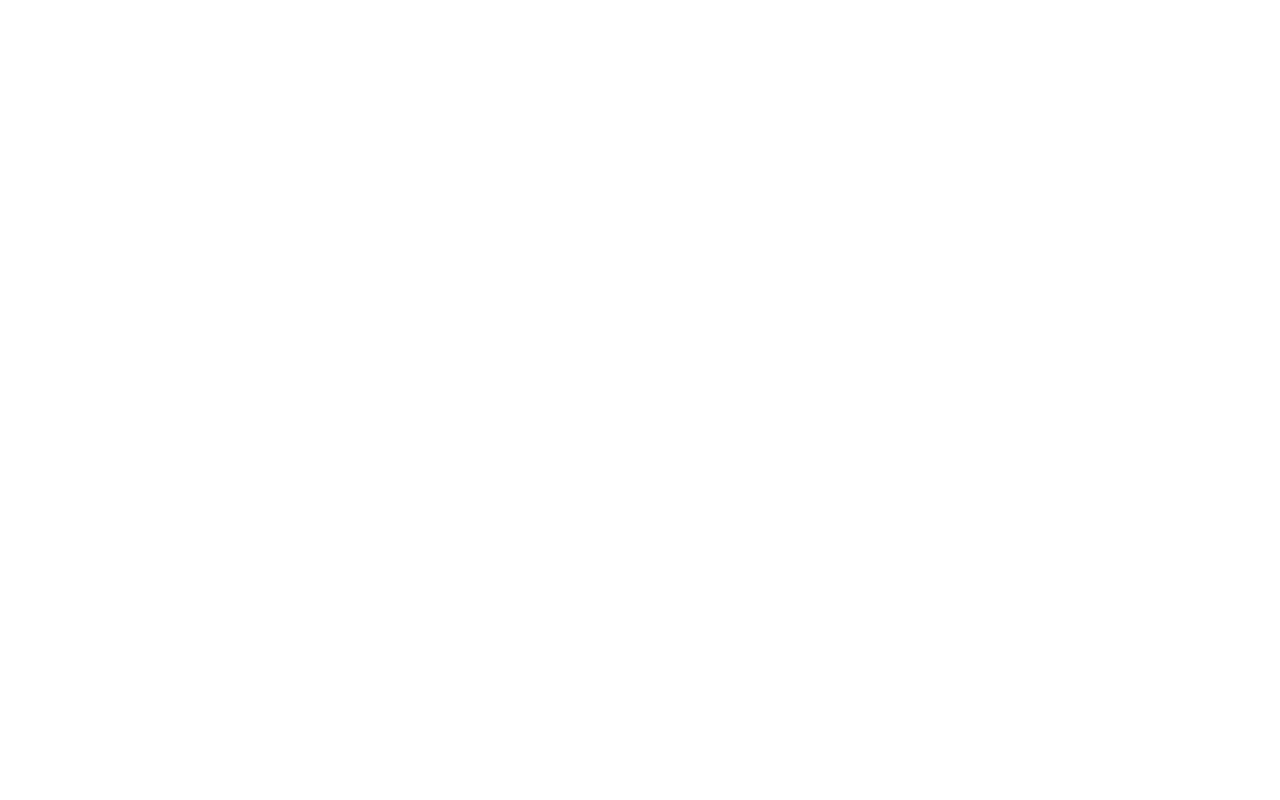
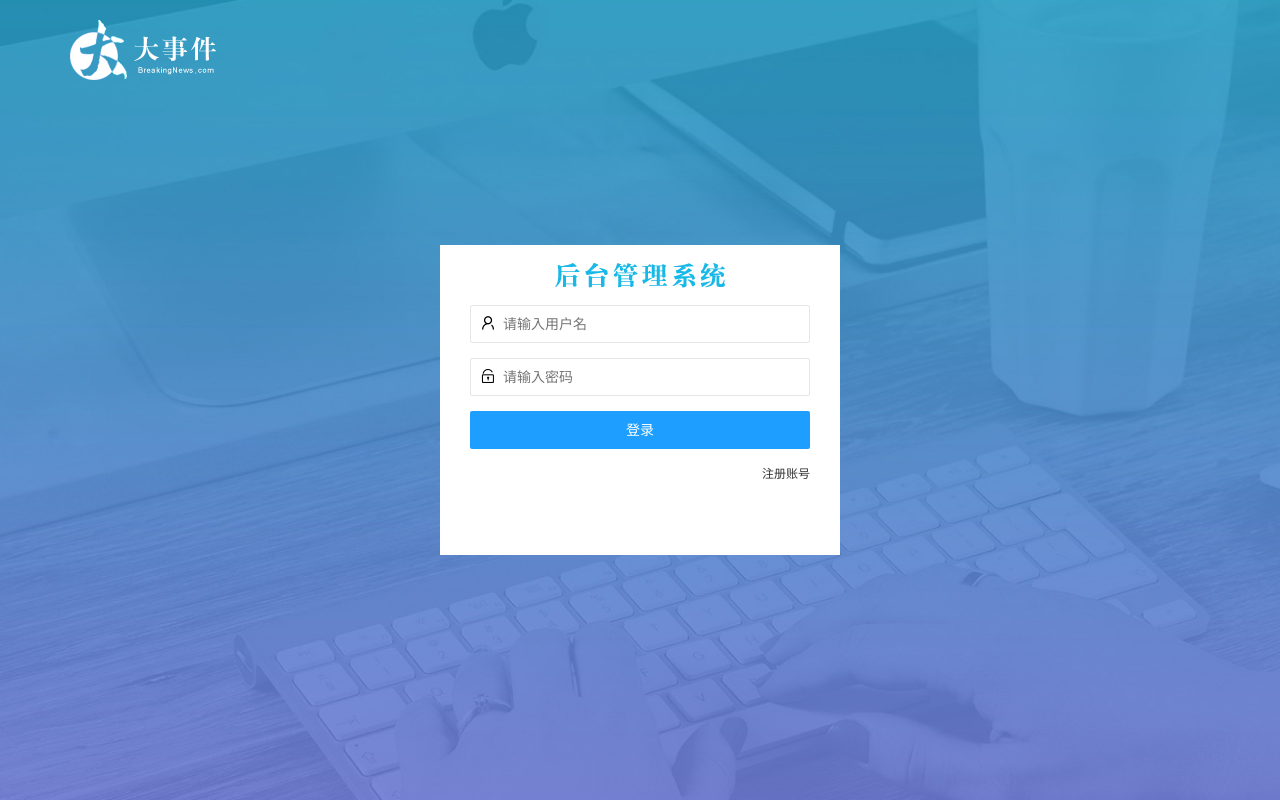
Before and after one commit to kaiy1997/bigEvent, a plain HTML site: page login.html in a window 1280 px wide. Drawn offline with Linux system fonts and the light colour scheme.

Commit message:
登录和注册布局完成

```diff
--- /dev/null
+++ b/assets/css/login.css
@@ -0,0 +1,45 @@
+body,html {
+    margin: 0;
+    padding: 0;
+    width: 100%;
+    height: 100%;
+    background: url('../images/login_bg.jpg') no-repeat center/cover;
+}
+/* 注册/登录框 */
+.login-reg {
+    width: 400px;
+    height: 310px;
+    background-color: #fff;
+    position: absolute;
+    left: 50%;
+    top: 50%;
+    transform: translate(-50%,-50%);
+}
+
+.login_title {
+    height: 60px;
+    background: url('../images/login_title.png') no-repeat center;
+}
+
+.layui-form {
+    padding: 0 30px;
+}
+
+.links {
+    display: flex;
+    justify-content: flex-end;
+}
+.links a {
+    font-size: 12px;
+}
+.layui-form-item {
+    position: relative;
+}
+.layui-form-item .layui-icon {
+    position: absolute;
+    top: 10px;
+    left: 10px;
+}
+.layui-input {
+    padding-left: 32px;
+}
--- /dev/null
+++ b/assets/js/login.js
@@ -0,0 +1,15 @@
+$(function () {
+    // 点击注册按钮
+    $('#reg_btn').on('click', function () {
+        $('.reg').show()
+        $('.login').hide()
+    })
+    // 点击登录按钮
+    $('#login_btn').on('click', function () {
+        $('.login').show()
+        $('.reg').hide()
+    })
+    $('.layui-form').on('submit',function(e){
+       console.log(e);
+    })
+})
--- a/login.html
+++ b/login.html
@@ -1,11 +1,84 @@
 <!DOCTYPE html>
 <html lang="en">
+
 <head>
     <meta charset="UTF-8">
     <meta name="viewport" content="width=device-width, initial-scale=1.0">
-    <title>登录</title>
+    <title>登录/注册</title>
+    <link rel="stylesheet" href="./assets/lib/layui/css/layui.css">
+    <link rel="stylesheet" href="./assets/css/login.css">
 </head>
+
 <body>
+    <!-- logo图标 -->
+    <div class="layui-main">
+        <img src="./assets/images/logo.png" style="margin-top: 20px;">
+    </div>
+    <!-- 登录/注册框 -->
+    <div class="login-reg">
+        <div class="login_title">
+        </div>
+        <!-- 登录框 -->
+        <div class="login">
+            <form class="layui-form">
+                <!-- 用户输入框 -->
+                <div class="layui-form-item">
+                    <i class="layui-icon layui-icon-username"></i>
+                    <input type="text" name="username" required lay-verify="required" placeholder="请输入用户名"
+                        autocomplete="off" class="layui-input">
+                </div>
+                <!-- 密码输入框 -->
+                <div class="layui-form-item">
+                    <i class="layui-icon layui-icon-password"></i>
+                    <input type="password" name="password" required lay-verify="required" placeholder="请输入密码"
+                        autocomplete="off" class="layui-input">
+                </div>
+                <!-- 登录按钮 -->
+                <div class="layui-form-item">
+                    <button class="layui-btn layui-btn-fluid layui-btn-normal" lay-submit>登录</button>
+                </div>
+                <!-- 注册链接 -->
+                <div class="layui-form-item links">
+                    <a href="javascript:;" id="reg_btn">注册账号</a>
+                </div>
+            </form>
+        </div>
+        <!-- 注册框 -->
+        <div class="reg" style="display: none;">
+            <form class="layui-form">
+                <!-- 用户输入框 -->
+                <div class="layui-form-item">
+                    <i class="layui-icon layui-icon-username"></i>
+                    <input type="text" name="username" required lay-verify="required" placeholder="请输入用户名"
+                        autocomplete="off" class="layui-input">
+                </div>
+                <!-- 密码输入框 -->
+                <div class="layui-form-item">
+                    <i class="layui-icon layui-icon-password"></i>
+                    <input type="password" name="password" required lay-verify="required" placeholder="请输入密码"
+                        autocomplete="off" class="layui-input">
+                </div>
+                <!-- 密码确认框 -->
+                <div class="layui-form-item">
+                    <i class="layui-icon layui-icon-password"></i>
+                    <input type="password" name="repassword" required lay-verify="required" placeholder="请确认密码"
+                        autocomplete="off" class="layui-input">
+                </div>
+                <!-- 登录按钮 -->
+                <div class="layui-form-item">
+                    <button class="layui-btn layui-btn-fluid layui-btn-normal" lay-submit>注册</button>
+                </div>
+                <!-- 登录链接 -->
+                <div class="layui-form-item links">
+                    <a href="javascript:;" id="login_btn">登录账号</a>
+                </div>
+            </form>
 
+        </div>
+
+    </div>
+    <script src="./assets/lib/jquery.js"></script>
+    <script src="./assets/js/login.js"></script>
 </body>
+
 </html>
```
